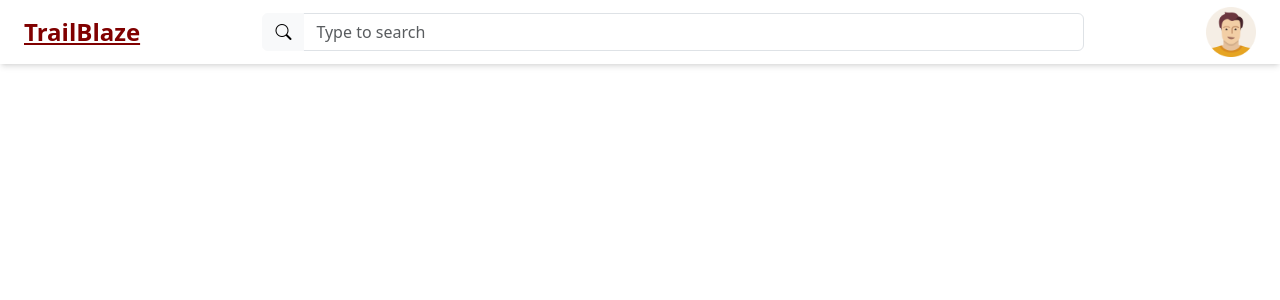
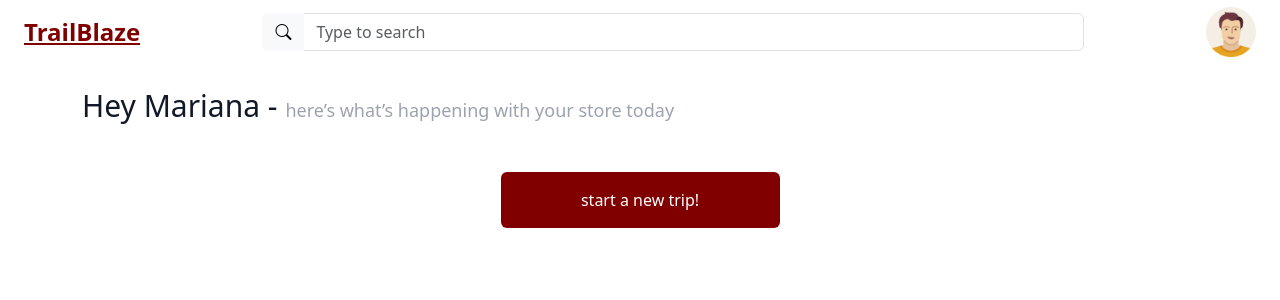
Before and after one commit to nathanbrz/TrailBlazeWebApp, a Next.js app in the folder front-end/: page /dashboard in a window 1280 px wide. Shown: the top 300 px of the page. Built offline with nearby package versions, Linux system fonts and the light colour scheme.

Commit message:
Add intro section

```diff
--- /dev/null
+++ b/front-end/src/app/components/Dashboard/IntroSection.jsx
@@ -0,0 +1,33 @@
+"use client";
+import React from "react";
+import Container from "react-bootstrap/Container";
+import Row from "react-bootstrap/Row";
+import Col from "react-bootstrap/Col";
+
+export default function IntroSection() {
+  return (
+    <section className="bg-white px-10 py-6">
+      <Container>
+        <Row>
+          <Col>
+            <div className="md:text-left">
+              <span className="text-3xl text-gray-900 mb-4">Hey Mariana -</span>
+              <p className="text-lg text-gray-400 mb-6 inline px-2">
+                here’s what’s happening with your store today
+              </p>
+            </div>
+          </Col>
+        </Row>
+        <Row>
+          <Col>
+            <div className="mt-12 text-center">
+              <button className="btn-blaze lg:w-1/4 text-white px-6 py-3 rounded-md hover:bg-red-700 transition-colors">
+                start a new trip!
+              </button>
+            </div>
+          </Col>
+        </Row>
+      </Container>
+    </section>
+  );
+}
--- a/front-end/src/app/dashboard/page.jsx
+++ b/front-end/src/app/dashboard/page.jsx
@@ -1,15 +1,15 @@
 import "../../styles/global_styles.css";
 import "bootstrap/dist/css/bootstrap.min.css";
 import SearchBar from "../components/Dashboard/SearchBar";
-// import IntroSection from "../components/Dashboard/IntroSection";
+import IntroSection from "../components/Dashboard/IntroSection";
 
 export default function Hero() {
   return (
     <div>
       <SearchBar />
-      {/* <div>
+      <div>
         <IntroSection />
-      </div> */}
+      </div>
     </div>
   );
 }
```
